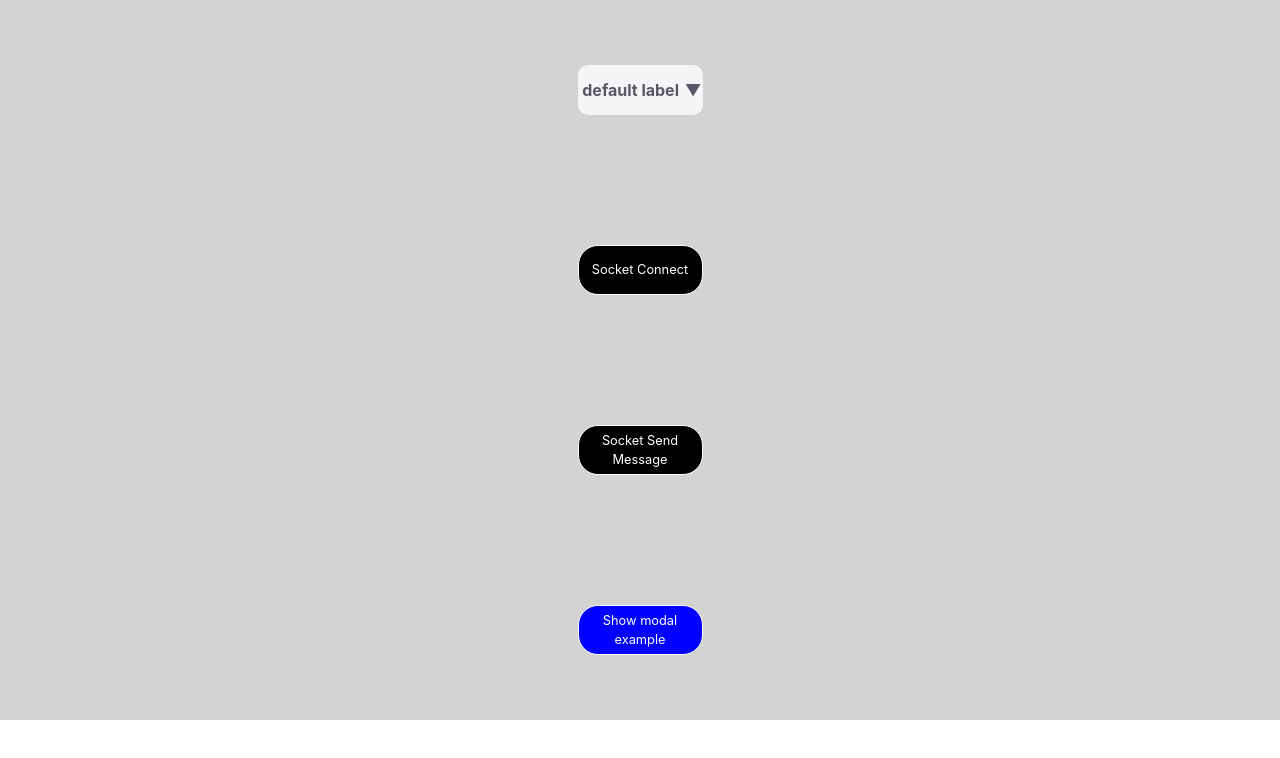
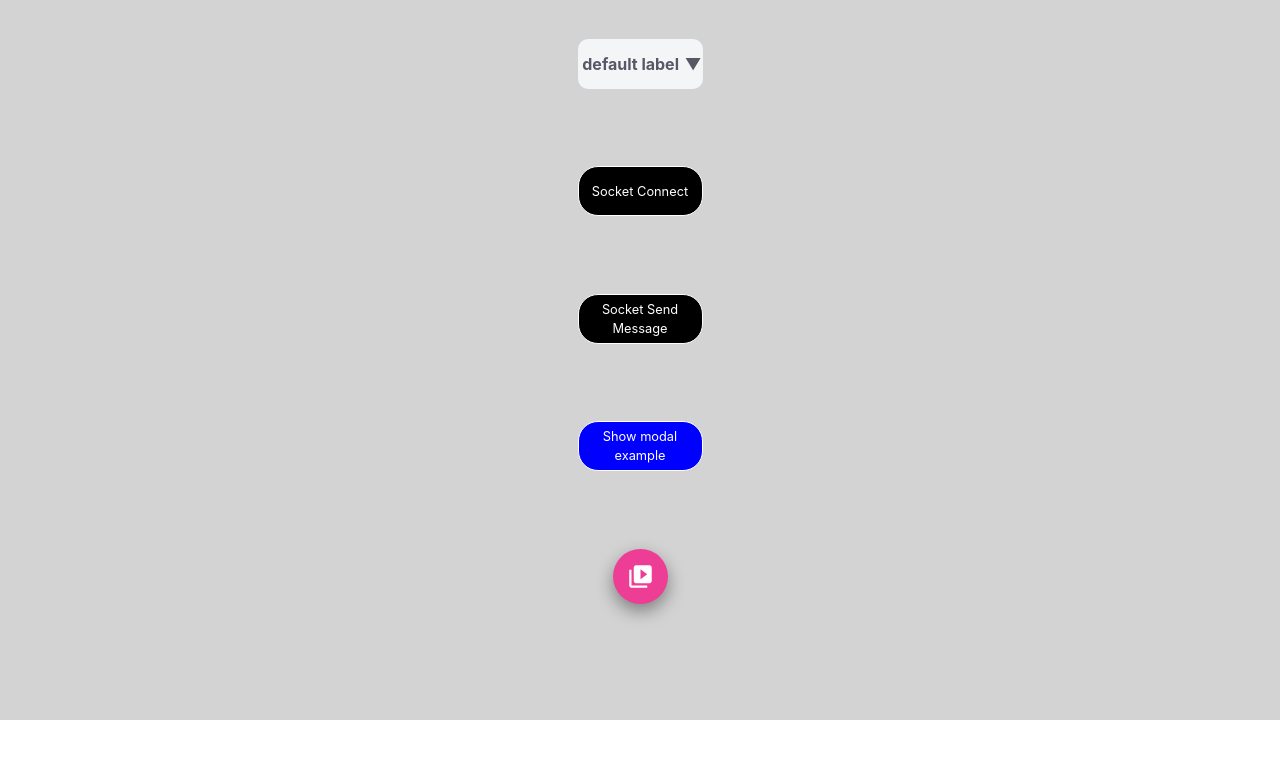
Before and after one commit to TiagoUmemura/react-starter, a React (Create React App) app: page /home in a window 1280 px wide. Shown: the top 758 px of the page. Built offline with nearby package versions, Linux system fonts and the light colour scheme.

Commit message:
Add input-upload image component with tests

```diff
--- a/package.json
+++ b/package.json
@@ -33,6 +33,7 @@
     "react": "^16.10.2",
     "react-bootstrap": "^1.0.1",
     "react-dom": "^16.10.2",
+    "react-icons": "^3.10.0",
     "react-redux": "^7.1.1",
     "react-router-dom": "^5.1.2",
     "react-scripts": "3.2.0",
--- /dev/null
+++ b/src/components/input-upload/input-upload.js
@@ -0,0 +1,51 @@
+import React, { useRef, useState, useEffect } from 'react'
+import { MdVideoLibrary } from 'react-icons/md'
+
+import {
+    ContainerIcon,
+    UploadMedia
+} from './styles'
+
+//   hide native input file cause it\'s very limited to customiza this css.
+//   the css style used is in ContainerIcon and only the upload function is used from UploadMedia
+function InputUpload() {
+    const [file, setFile] = useState({
+        fileType: '',
+        fileName: '',
+        file: {}
+    })
+
+    const uploadImageRef = useRef(null)
+    const uploadImageClick = () => {
+        //call click from hidden native input file
+        uploadImageRef.current.click()
+    }
+
+    const onChangeUploadImage = (e) => {
+        if (!e.target.files.length > 0) return false
+        setFile({
+          fileType: 'image',
+          fileName: e.target.files[0].name,
+          file: e.target.files[0]
+        })
+        // dispatch(uploadMediaRequest(e.target.files[0], 'video'))
+    }
+
+    return (
+        <>
+            <ContainerIcon onClick={() => uploadImageClick()}>
+                <MdVideoLibrary size={27} color='#fff' />
+                <UploadMedia
+                    ref={uploadImageRef}
+                    type='file'
+                    onChange={onChangeUploadImage}
+                    accept='.png'
+                    data-testid='image-upload'
+                />
+            </ContainerIcon>
+            <span>{file.fileName}</span>
+        </>
+    )
+}
+
+export default InputUpload
--- /dev/null
+++ b/src/components/input-upload/styles.js
@@ -0,0 +1,22 @@
+import styled from 'styled-components'
+
+export const ContainerIcon = styled.div`
+    display: flex;
+    flex-direction: 'column';
+    justify-content: center;
+    align-items: center;
+    cursor: pointer;
+    background: #ed3d95;
+    border-radius: 50%;
+    box-shadow: 0 7px 17px rgba(0,0,0,.4);
+    color: #fff;
+    width: 55px;
+    height: 55px;
+`
+
+export const UploadMedia = styled.input.attrs({ type: 'file' })`
+  display: none;
+  border-style: none;
+  outline: none;
+  -webkit-user-select: none;
+`
--- a/src/pages/home/index.js
+++ b/src/pages/home/index.js
@@ -6,6 +6,7 @@ import Dropdown from 'components/dropdown/dropdown'
 import Button from 'components/button'
 import {socketConnect, sendMessage} from 'store/ducks/socket/actions'
 import Modal from 'components/modal/modal'
+import InputUpload from 'components/input-upload/input-upload'
 
 // components demonstration on home page
 // show header only after login success
@@ -54,6 +55,8 @@ function Home() {
         onClickHandler={() => setShowModal(true)}
       />
       {showModal && <Modal onClickClose={() => setShowModal(false)}/>}
+
+      <InputUpload/>
     </Container>
   );
 }
```
Also changed, not shown: 1 other file (tests, documents, lock files or other folders).
